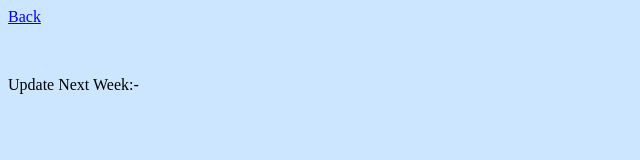
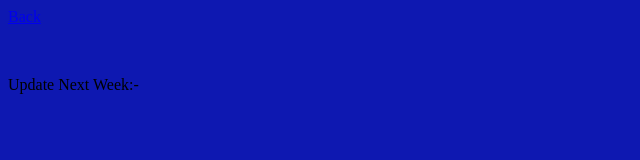
Before and after one commit to christopher3242/Webiste-Wix-hacked, a website: page Update.html in a window 1280 px wide. Shown: the whole page, without its empty margins (0-640 px from the left). Drawn offline with Linux system fonts and the light colour scheme.

Commit message:
Change color

```diff
--- a/Update.html
+++ b/Update.html
@@ -5,7 +5,7 @@
     <title>Update</title>
     <style>
 body {
-  background-color:  #cce6ff;
+  background-color:  #0e18b1;
 }
 </style> </head>
   <body><a href="index.html">Back</a>
```
